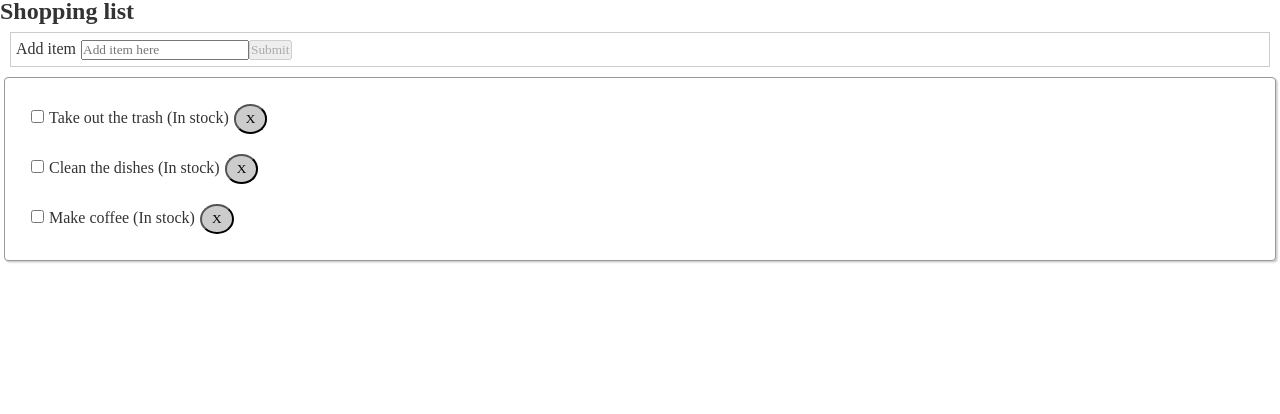
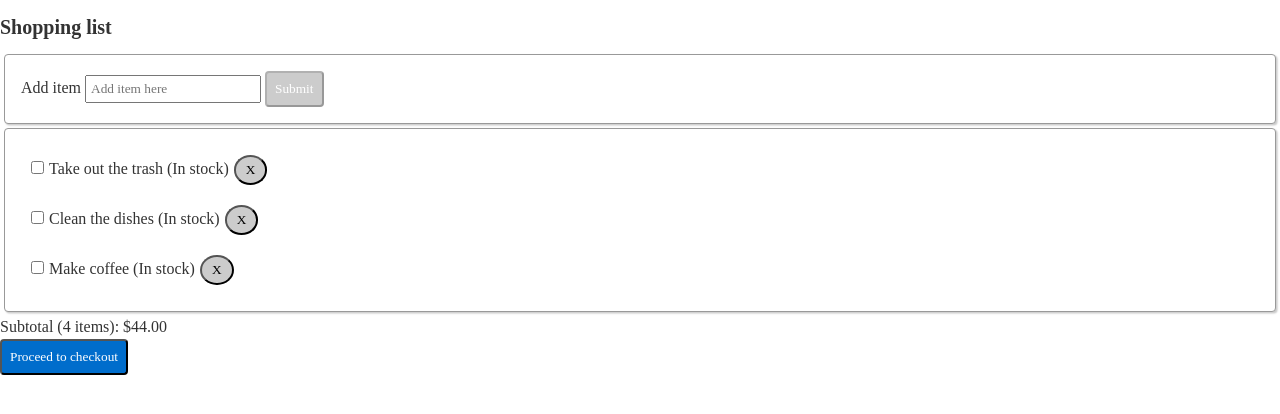
Before and after one commit to kimflournoy/sf_challenge, a React (Create React App) app: page / in a window 1280 px wide. Shown: the top 414 px of the page. Built offline with nearby package versions, Linux system fonts and the light colour scheme.

Commit message:
Adding CartTotal component, adjusting button styles

```diff
--- a/src/App.js
+++ b/src/App.js
@@ -5,6 +5,7 @@ import ShoppingList from './components/ShoppingList/ShoppingList';
 import StatusMessage from './components/StatusMessage/StatusMessage';
 import EmptyMessage from './components/EmptyMessage/EmptyMessage';
 import AddListItem from './components/AddListItem/AddListItem';
+import CartTotal from './components/CartTotal/CartTotal';
 
 import './App.scss';
 
@@ -148,6 +149,8 @@ class App extends Component {
 
         <EmptyMessage emptyMessage={this.state.emptyMessage} />
 
+        <CartTotal emptyMessage={this.state.emptyMessage} />
+
       </div>
     );
   }
--- a/src/app-styles/app-styles.scss
+++ b/src/app-styles/app-styles.scss
@@ -1,4 +1,5 @@
 @import "./layout.scss";
 @import "./colors.scss";
 @import "./typography.scss";
+@import "./forms-buttons.scss";
 @import "./accessibility.scss";
--- a/src/app-styles/colors.scss
+++ b/src/app-styles/colors.scss
@@ -4,5 +4,8 @@ $main-background-color: #ccc;
 $main-text-color: #333;
 $drop-shadow-color: #ccc;
 $link-color: #006dcc;
-$link-color-hover: #005fb2;
+$link-color-hover: #297ec7;
 $link-color-visited: #005fb2;
+$button-background-color: #006dcc;
+$button-text-color: #fff;
+$button-background-color-hover: #297ec7;
--- /dev/null
+++ b/src/app-styles/forms-buttons.scss
@@ -0,0 +1,28 @@
+@import "./colors.scss";
+@import "./typography.scss";
+
+@mixin button {
+  padding: 0.5rem;
+  border-radius: 0.25rem;
+
+  background-color: $button-background-color;
+  color: $button-text-color;
+  &:hover, &:active {
+    background-color: $button-background-color-hover;
+  }
+  &:disabled {
+      background-color: #ccc;
+      cursor: not-allowed;
+  }
+}
+
+
+@mixin text-input {
+    padding: 0.25rem;
+
+}
+
+
+button, input, select {
+    @include font-family;
+  }
--- a/src/app-styles/typography.scss
+++ b/src/app-styles/typography.scss
@@ -22,10 +22,6 @@ body {
     color: $main-text-color;
   }
 
-button, input, select {
-    @include font-family;
-}
-
 a {
     color: $link-color;
     &:visited {
@@ -35,3 +31,8 @@ a {
         color: $link-color-hover;
     }
 }
+
+h2 {
+    font-size: 1.25rem;
+    margin: 1rem 0;
+}
--- a/src/components/AddListItem/AddListItem.js
+++ b/src/components/AddListItem/AddListItem.js
@@ -34,7 +34,7 @@ export class AddListItem extends Component {
           <form onSubmit={this.submitForm}>
             <label htmlFor="add-list-item__input">Add item</label>
             <input type="text" id="add-list-item__input" name="add-list-item__input" className="add-list-item__input" placeholder="Add item here" onChange={this.changeForm} value={this.state.title} />
-            <button type="submit" value="add-list-item__submit" disabled={this.state.disableSubmit}>Submit</button>
+            <button type="submit" className="add-list-item__submit" disabled={this.state.disableSubmit}>Submit</button>
           </form>
           </div>
       )
--- a/src/components/AddListItem/AddListItem.scss
+++ b/src/components/AddListItem/AddListItem.scss
@@ -1,11 +1,15 @@
 @import "../../app-styles/app-styles.scss";
 
 .add-list-item__wrapper {
-  padding: 5px;
-  border: 1px solid #ccc;
-  margin: 10px;
+  @include card;
 }
 
 .add-list-item__input {
-  margin-left: 5px;
+  @include text-input;
+  margin-left: 0.25rem;
 }
+
+.add-list-item__submit {
+  @include button;
+  margin-left: 0.25rem;
+}
--- /dev/null
+++ b/src/components/CartTotal/CartTotal.js
@@ -0,0 +1,41 @@
+import React, { Component } from 'react';
+
+import './CartTotal.scss';
+
+export class CartTotal extends Component {
+
+  /*
+  ToDos:
+  - make totals happen
+  - aria live region
+  */
+
+
+
+  render() {
+
+
+    if (this.props.emptyMessage) {
+      return (
+        <div className="cart-total__total-wrapper">
+          <p>Subtotal (0 items): $0.00</p>
+
+          <button className="cart-total__checkout-button" disabled="disabled">Proceed to checkout</button>
+        </div>
+      )
+    }
+
+    else {
+      return (
+        <div className="cart-total__total-wrapper">
+          <p>Subtotal (4 items): $44.00</p>
+
+          <button className="cart-total__checkout-button">Proceed to checkout</button>
+        </div>
+      )
+    }
+
+  }
+}
+
+export default CartTotal;
--- /dev/null
+++ b/src/components/CartTotal/CartTotal.scss
@@ -0,0 +1,5 @@
+@import "../../app-styles/app-styles.scss";
+
+.cart-total__checkout-button {
+    @include button;
+}
```
